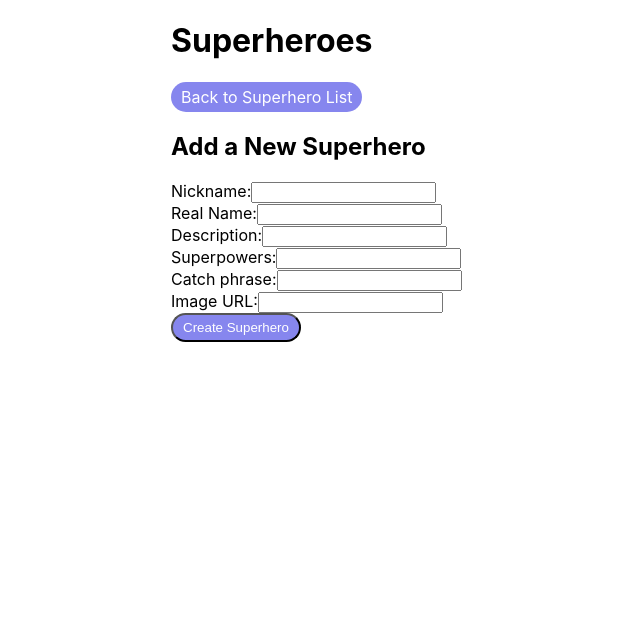
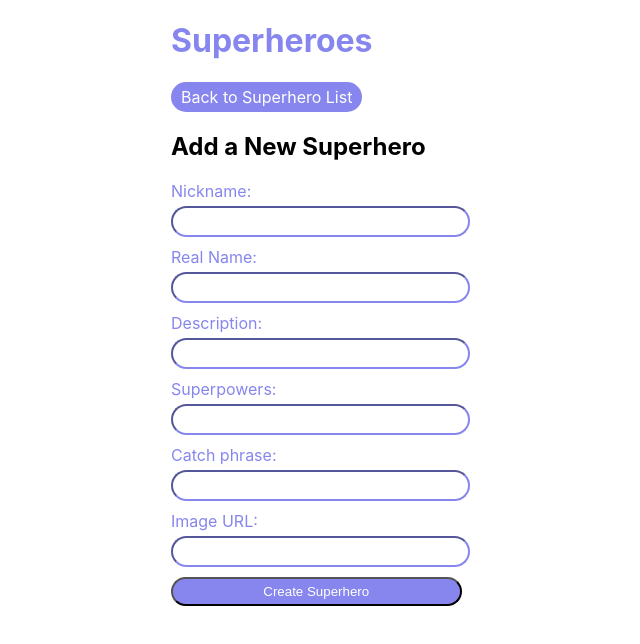
Before and after one commit to JeK566787/superheroes-app, a React (Create React App) app: page /new in a window 1280 px wide. Shown: the top 644 px of the page, without its empty margins (69-709 px from the left). Built offline with nearby package versions, Linux system fonts and the light colour scheme; no server answers.

Commit message:
add styles

```diff
--- a/src/backend/db.js
+++ b/src/backend/db.js
@@ -14,7 +14,6 @@ module.exports = {
       .then((client) => {
         console.log("Connected to MongoDB");
         dbConnection = client.db("superheroesdb");
-        console.log(dbConnection);
         return cb();
       })
       .catch((err) => {
--- a/src/frontend/App.js
+++ b/src/frontend/App.js
@@ -47,7 +47,7 @@ const App = () => {
 
   return (
     <div className="container">
-      <h1 className="heading">Superheroes</h1>
+      <h1 className="first-title">Superheroes</h1>
 
       <Routes>
         <Route
--- a/src/frontend/EditSuperheroForm.jsx
+++ b/src/frontend/EditSuperheroForm.jsx
@@ -56,35 +56,39 @@ const EditSuperheroForm = () => {
       <Link className="btn" to={`/superheroes/${id}`}>
         Back to Superhero Details
       </Link>
-      <form onSubmit={handleSubmit}>
-        <h2>Edit Superhero</h2>
+      <h2>Edit Superhero</h2>
+      <form className="form" onSubmit={handleSubmit}>
         <div>
-          <label>Nickname:</label>
+          <label className="form-label">Nickname:</label>
           <input
+            className="form-input"
             type="text"
             value={nickname}
             onChange={(e) => setNickname(e.target.value)}
           />
         </div>
         <div>
-          <label>Real Name:</label>
+          <label className="form-label">Real Name:</label>
           <input
+            className="form-input"
             type="text"
             value={real_name}
             onChange={(e) => setRealName(e.target.value)}
           />
         </div>
         <div>
-          <label>Description:</label>
+          <label className="form-label">Description:</label>
           <input
+            className="form-input"
             type="text"
             value={origin_description}
             onChange={(e) => setOrigin_description(e.target.value)}
           />
         </div>
         <div>
-          <label>Superpowers:</label>
+          <label className="form-label">Superpowers:</label>
           <input
+            className="form-input"
             required={true}
             type="text"
             value={superpowers}
@@ -92,8 +96,9 @@ const EditSuperheroForm = () => {
           />
         </div>
         <div>
-          <label>Catch phrase:</label>
+          <label className="form-label">Catch phrase:</label>
           <input
+            className="form-input"
             required={true}
             type="text"
             value={catch_phrase}
@@ -101,8 +106,9 @@ const EditSuperheroForm = () => {
           />
         </div>
         <div>
-          <label>Image:</label>
+          <label className="form-label">Image:</label>
           <input
+            className="form-input"
             required={true}
             type="text"
             value={images}
--- a/src/frontend/NewSuperheroForm.jsx
+++ b/src/frontend/NewSuperheroForm.jsx
@@ -48,35 +48,39 @@ const NewSuperheroForm = ({ handleAddSuperhero }) => {
       <Link className="btn" to="/">
         Back to Superhero List
       </Link>
-      <form onSubmit={handleSubmit}>
-        <h2>Add a New Superhero</h2>
+      <h2>Add a New Superhero</h2>
+      <form className="form" onSubmit={handleSubmit}>
         <div>
-          <label>Nickname:</label>
+          <label className="form-label">Nickname:</label>
           <input
+            className="form-input"
             type="text"
             value={nickname}
             onChange={(e) => setNickname(e.target.value)}
           />
         </div>
         <div>
-          <label>Real Name:</label>
+          <label className="form-label">Real Name:</label>
           <input
+            className="form-input"
             type="text"
             value={real_name}
             onChange={(e) => setRealName(e.target.value)}
           />
         </div>
         <div>
-          <label>Description:</label>
+          <label className="form-label">Description:</label>
           <input
+            className="form-input"
             type="text"
             value={origin_description}
             onChange={(e) => setOrigin_description(e.target.value)}
           />
         </div>
         <div>
-          <label>Superpowers:</label>
+          <label className="form-label">Superpowers:</label>
           <input
+            className="form-input"
             required={true}
             type="text"
             value={superpowers}
@@ -84,8 +88,9 @@ const NewSuperheroForm = ({ handleAddSuperhero }) => {
           />
         </div>
         <div>
-          <label>Catch phrase:</label>
+          <label className="form-label">Catch phrase:</label>
           <input
+            className="form-input"
             required={true}
             type="text"
             value={catch_phrase}
@@ -93,8 +98,9 @@ const NewSuperheroForm = ({ handleAddSuperhero }) => {
           />
         </div>
         <div>
-          <label>Image URL:</label>
+          <label className="form-label">Image URL:</label>
           <input
+            className="form-input"
             required={true}
             type="text"
             value={images}
--- a/src/frontend/styles/App.css
+++ b/src/frontend/styles/App.css
@@ -43,6 +43,8 @@
   padding: 5px 10px;
   border-radius: 30px;
   text-decoration: none;
+
+  cursor: pointer;
 }
 
 .hero-pic {
@@ -83,3 +85,31 @@
   color: #8686ee;
   font-weight: bold;
 }
+
+.form {
+  display: inline-flex;
+  flex-direction: column;
+  gap: 10px;
+}
+
+.form-label {
+  color: #8686ee;
+}
+input:focus {
+  outline: none;
+}
+.form-input {
+  margin-top: 5px;
+  width: 100%;
+  height: 25px;
+  border-radius: 80px;
+  border-color: #8686ee;
+}
+
+.first-title {
+  color: #8686ee;
+}
+
+.second-title {
+  color: #8686ee;
+}
```
Also changed, not shown: 1 other file (tests, documents, lock files or other folders).
